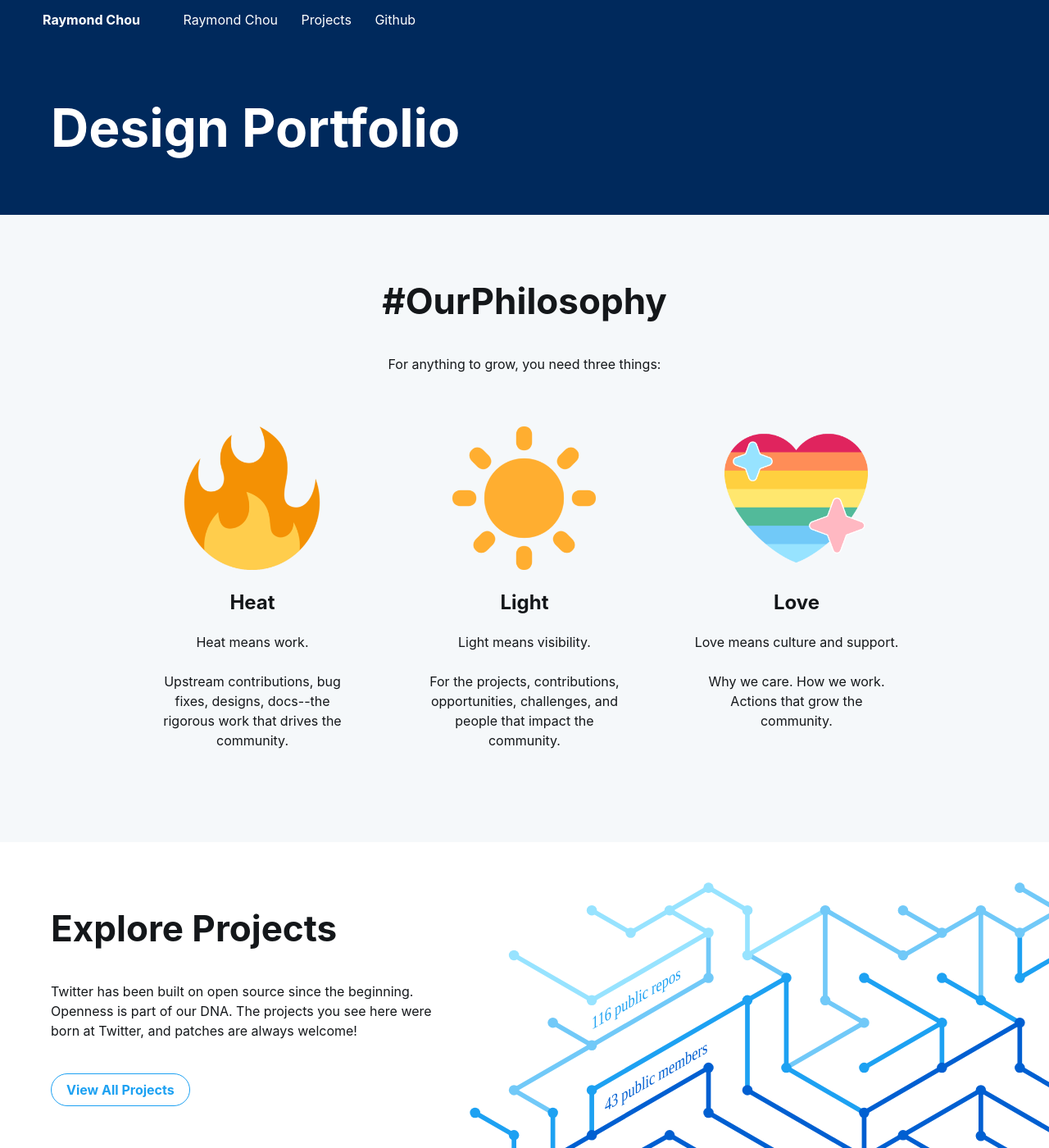
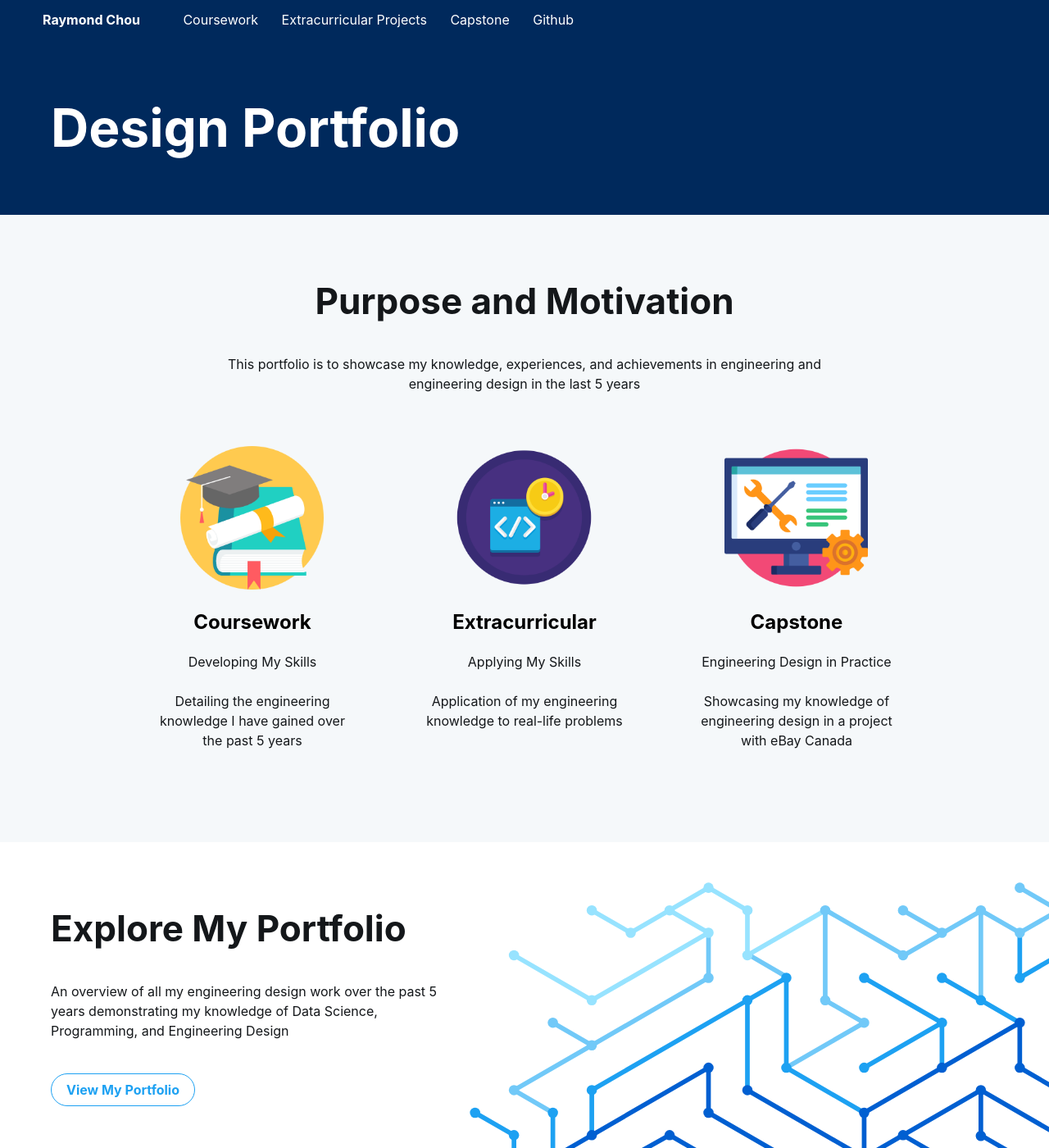
Before and after one commit to raymond3chou/Design-Portfolio, a Jekyll site: the page built from index.html, in a window 1280 px wide and 1400 px high. Shown: the whole window at 82% size. Built offline with Jekyll 4.4.1, drawn with Linux system fonts in a browser that asks for light colours; some web fonts are replaced; comment, search, counter and statistics services are not loaded; some of the changed text lies outside the part shown.

Commit message:
finished front page

```diff
--- a/_layouts/default.html
+++ b/_layouts/default.html
@@ -48,26 +48,17 @@
         <div class="nav-title">
             <!-- Link in web -->
             <a class="home-link" href="{{ site.baseurl }}/">Raymond Chou</a>
-
-            <!-- Text in mobile -->
-            <p class="home-text">Raymond Chou</p>
-            <span id="caret" class="Icon Icon--caretDown"></span>
         </div>
         <ul class="nav-menu">
-            <!-- This link only exists in mobile -->
             <li class="nav-list-item">
-                <a class="nav-link" href="{{ site.baseurl }}/">Raymond Chou</a>
+                <a class="nav-link" href="{{ site.baseurl }}/coursework">Coursework</a>
             </li>
-
             <li class="nav-list-item">
-                <a class="nav-link" href="{{ site.baseurl }}/projects">Projects</a>
+                <a class="nav-link" href="{{ site.baseurl }}/extracurricular">Extracurricular Projects</a>
             </li>
-
-            <!-- Future page: About -->
-            <!-- <li class="nav-list-item">
-                <a class="nav-link" href="{{ site.baseurl }}/about">About</a>
-            </li> -->
-
+            <li class="nav-list-item">
+                <a class="nav-link" href="{{ site.baseurl }}/capstone">Capstone</a>
+            </li>
             <li class="nav-list-item list-end">
                 <a class="nav-link" href="https://github.com/raymond3chou" target="_blank">Github</a>
             </li>
@@ -83,15 +74,22 @@
     <div class="footer">
         <div class="Grid container">
             <div class="Grid-cell footer-cell u-size1of4 footer-margin">
-                <button onclick="location.href='{{ site.baseurl }}/projects'" type="button" class="Button Button--large">Explore Projects</button>
+                <h3 class="xsmall-margin">
+                    <a class="foot-link" target="_blank" href="{{ site.baseurl }}/coursework">Coursework</a>
+                </h3>
             </div>
             <div class="Grid-cell footer-cell u-size1of4 footer-margin">
                 <h3 class="xsmall-margin">
-                    <a class="foot-link" target="_blank" href="https://about.twitter.com/">About</a>
+                    <a class="foot-link" target="_blank" href="{{ site.baseurl }}/extracurricular">Extracurricular</a>
+                </h3>
+            </div>
+            <div class="Grid-cell footer-cell u-size1of4 footer-margin">
+                <h3 class="xsmall-margin">
+                    <a class="foot-link" target="_blank" href="{{ site.baseurl }}/capstone">Capstone</a>
                 </h3>
             </div>
             <div class="Grid-cell footer-cell u-size1of4">
-                <a class="foot-link" href="">© 2019, Raymond Chou.</a>
+                <a class="foot-link" href="">© Raymond Chou, 2019.</a>
             </div>
         </div>
     </div> <!-- End of Footer -->
--- a/css/main.css
+++ b/css/main.css
@@ -48,7 +48,7 @@ span.Icon--logo {
   left: var(--feather-grid-small);
 }
 
-a.home-link, a.nav-link {
+a.home-link, a.nav-link, a.nav-link-body {
   text-decoration: none;
 }
 
@@ -84,6 +84,14 @@ span.Icon--caretDown {
 
 a.nav-link:link, a.nav-link:visited {
   color: white;
+}
+
+a.nav-link-body:link, a.nav-link-body:visited {
+  color: black;
+}
+
+a.nav-link-body:hover, a.nav-link-body:active {
+  color: var(--tw-color-blue-faded);
 }
 
 a.nav-link:hover, a.nav-link:active {
--- a/index.html
+++ b/index.html
@@ -23,27 +23,27 @@ custom_js: index.js
 <div class="section grey">
     <div class="Grid container">
         <div id="philosophy-text" class="Grid-cell u-size4of6 u-before1of6 u-after1of6">
-            <h1 class="small-title center-text mega-margin">#OurPhilosophy</h1>
-            <p class="center-text mega-margin">For anything to grow, you need three things:</p>
+            <h1 class="small-title center-text mega-margin">Purpose and Motivation</h1>
+            <p class="center-text mega-margin">This portfolio is to showcase my knowledge, experiences, and achievements in engineering and engineering design in the last 5 years</p>
         </div>
     </div>
     <div class="Grid small-container">
         <div class="Grid-cell u-size1of3 emoji-card">
-            <img src="assets/fire.png" alt="Fire emoji" class="emoji-img center-margin large-margin">
-            <h1 class="center-text medium-margin">Heat</h1>
-            <p class="center-text">Heat means work.<br/><br/>Upstream contributions, bug fixes, designs, docs--the rigorous work that drives the community.</p>
+            <img src="assets/scholarship.png" alt="Fire emoji" class="emoji-img center-margin large-margin">
+            <a class="nav-link-body" href="{{ site.baseurl }}/coursework"><h1 class="center-text medium-margin">Coursework</h1></a>
+            <p class="center-text">Developing My Skills<br/><br/>Detailing the engineering knowledge I have gained over the past 5 years</p>
         </div>
 
         <div class="Grid-cell u-size1of3 emoji-card">
-            <img src="assets/sun.png" alt="Sun emoji" class="emoji-img center-margin large-margin">
-            <h1 class="center-text medium-margin">Light</h1>
-            <p class="center-text">Light means visibility. <br/><br/>For the projects, contributions, opportunities, challenges, and people that impact the community.</p>
+            <img src="assets/hackathon.png" alt="Sun emoji" class="emoji-img center-margin large-margin">
+            <a class="nav-link-body" href="{{ site.baseurl }}/extracurricular"><h1 class="center-text medium-margin">Extracurricular</h1></a>
+            <p class="center-text">Applying My Skills <br/><br/>Application of my engineering knowledge to real-life problems</p>
         </div>
 
         <div class="Grid-cell u-size1of3 emoji-card">
-            <img src="assets/pride.png" alt="Pride heart emoji" class="emoji-img center-margin large-margin">
-            <h1 class="center-text medium-margin">Love</h1>
-            <p class="center-text">Love means culture and support.<br/><br/>Why we care. How we work. Actions that grow the community.</p>
+            <img src="assets/technical-support.png" alt="Pride heart emoji" class="emoji-img center-margin large-margin">
+            <a class="nav-link-body" href="{{ site.baseurl }}/capstone"><h1 class="center-text medium-margin">Capstone</h1></a>
+            <p class="center-text">Engineering Design in Practice<br/><br/>Showcasing my knowledge of engineering design in a project with eBay Canada</p>
         </div>
 
     </div>
@@ -54,27 +54,16 @@ custom_js: index.js
 <div class="section explore-projects">
     <div class="Grid container">
         <div class="Grid-cell left-text u-size5of12 u-after1of12">
-            <h1 class="small-title mega-margin">Explore Projects</h1>
-            <p class="mega-margin">Twitter has been built on open source since the beginning. Openness is part of our DNA. The projects you see here were born at Twitter, and patches are always welcome!</p>
-            <button onclick="location.href='projects.html'" type="button" class="Button Button--large">View All Projects</button>
+            <h1 class="small-title mega-margin">Explore My Portfolio</h1>
+            <p class="mega-margin">An overview of all my engineering design work over the past 5 years demonstrating my knowledge of Data Science, Programming, and Engineering Design</p>
+            <button onclick="location.href='coursework.html'" type="button" class="Button Button--large">View My Portfolio</button>
         </div>
         <div class="Grid-cell explore-projects-blank"></div>
     </div>
 </div>
 
-<!-- Follow Us @TwitterOSS -->
-
-<div class="grey section">
-    <div class="Grid container">
-        <!-- The heading "Follow Us @TwitterOSS" is inserted with Javascript -->
-        <div id="open-source-timeline" class="Grid-cell timeline-cell u-size1of2">
-            <a class="twitter-timeline" data-height="700px" href="https://twitter.com/TwitterOSS?ref_src=twsrc%5Etfw">Tweets by TwitterOSS</a> <script async src="https://platform.twitter.com/widgets.js" charset="utf-8"></script>
-        </div>
-    </div>
-</div>
-
 <!-- Join the Flock -->
-
+<!--
 <div class="section">
     <div class="Grid container">
         <div id="career-text" class="Grid-cell left-text u-size5of12 u-after1of12 same-mega-margin">
@@ -86,4 +75,4 @@ custom_js: index.js
             <a class="twitter-timeline" data-height="700px" data-partner="tweetdeck" href="https://twitter.com/TwitterOSS/timelines/1028044487681925121?ref_src=twsrc%5Etfw">#TwitterOSSJobs - Curated tweets by TwitterOSS</a> <script async src="https://platform.twitter.com/widgets.js" charset="utf-8"></script>
         </div>
     </div>
-</div>
+</div> -->
```
Also changed, not shown: coursework.html (added, +54 -0 lines), extracurricular.html (added, +54 -0 lines), assets/ebay_logo.png (added), assets/hackathon.png (added), assets/network.svg, assets/network_raw.svg, assets/scholarship.png (added), assets/technical-support.png (added), capstone.html (renamed from projects.html).
